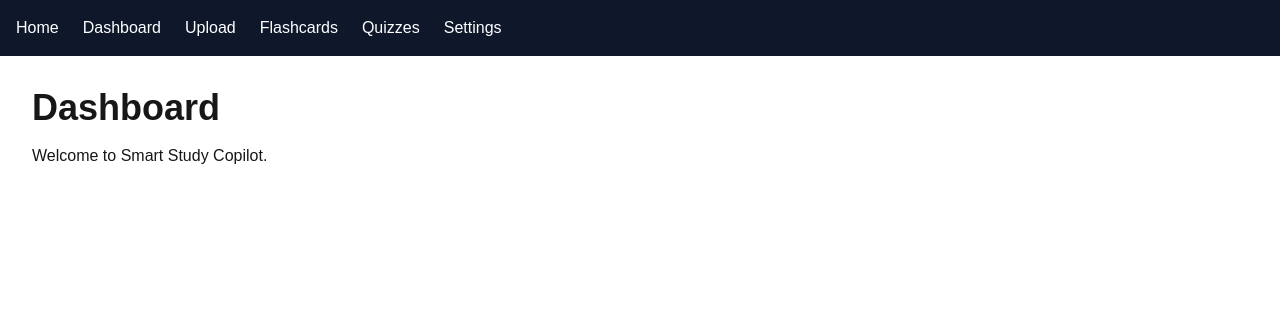
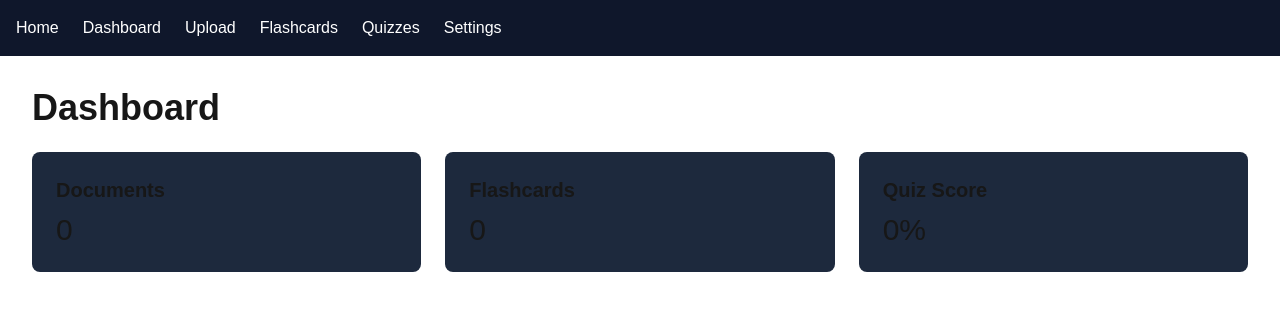
Before and after one commit to Boyleon69/smart-study-copilot, a Next.js app: page /dashboard in a window 1280 px wide. Shown: the top 310 px of the page. Built offline with nearby package versions, Linux system fonts and the light colour scheme.

Commit message:
Created dashboard layout

```diff
--- a/app/dashboard/page.tsx
+++ b/app/dashboard/page.tsx
@@ -1,13 +1,33 @@
 export default function Dashboard() {
   return (
     <main className="p-8">
-      <h1 className="text-4xl font-bold">
+      <h1 className="text-4xl font-bold mb-6">
         Dashboard
       </h1>
 
-      <p className="mt-4">
-        Welcome to Smart Study Copilot.
-      </p>
+      <div className="grid grid-cols-1 md:grid-cols-3 gap-6">
+        <div className="bg-slate-800 p-6 rounded-lg">
+          <h2 className="text-xl font-semibold">
+            Documents
+          </h2>
+          <p className="text-3xl mt-2">0</p>
+        </div>
+
+        <div className="bg-slate-800 p-6 rounded-lg">
+          <h2 className="text-xl font-semibold">
+            Flashcards
+          </h2>
+          <p className="text-3xl mt-2">0</p>
+        </div>
+
+        <div className="bg-slate-800 p-6 rounded-lg">
+          <h2 className="text-xl font-semibold">
+            Quiz Score
+          </h2>
+          <p className="text-3xl mt-2">0%</p>
+        </div>
+      </div>
     </main>
   );
 }
+``
```
